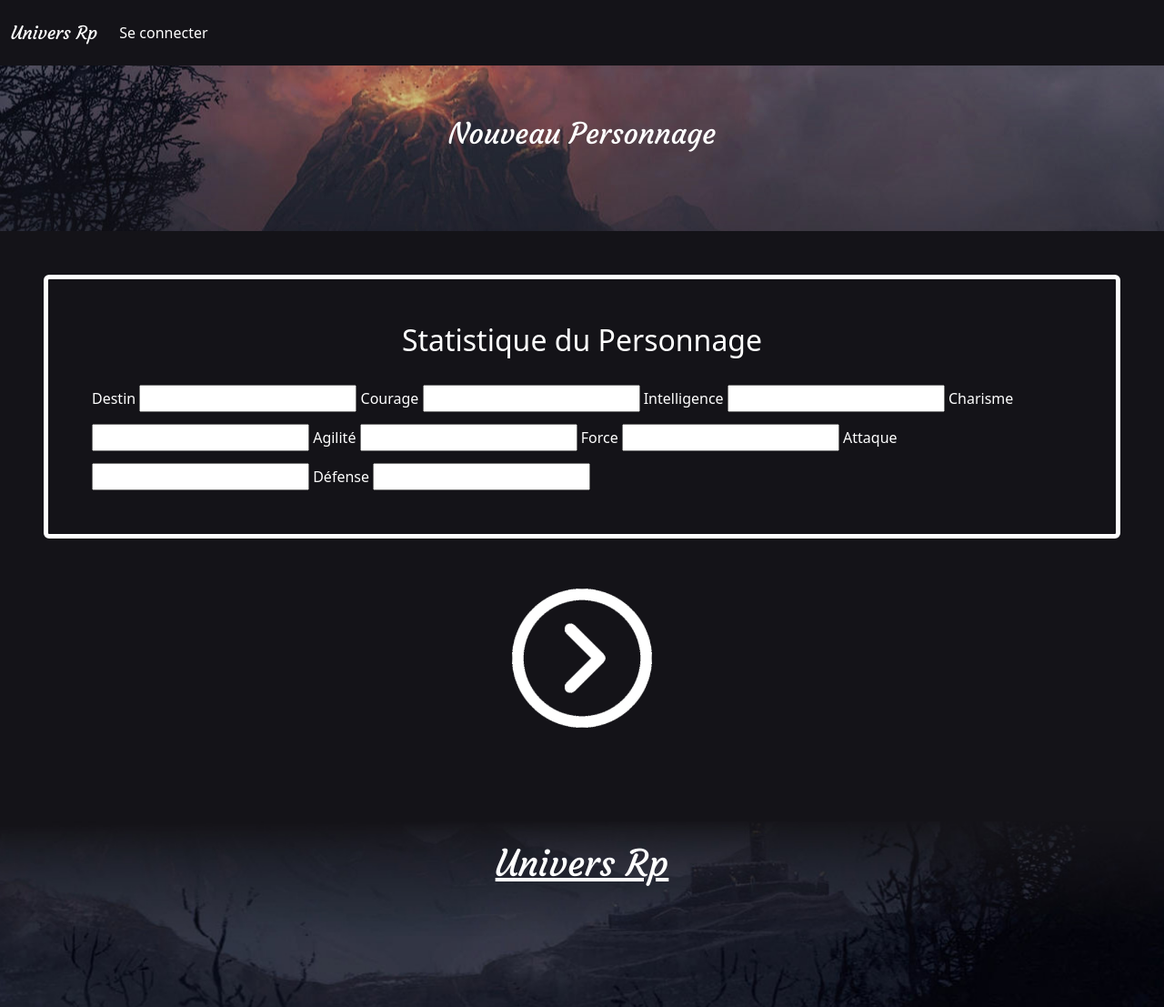
After one commit to Arthurgdct/Univers-Rp, a PHP site: page /nouveauPersonnageStat.php in a window 1280 px wide. The commit adds this page. Shown: the whole page at 91% size. Run offline with PHP 8.4, Linux system fonts and the light colour scheme.

Commit message:
Ajout de la page equipement et stuff avec leur ctrl

```diff
--- /dev/null
+++ b/controllers/nouveauPersonnageEquipementCtrl.php
@@ -0,0 +1,4 @@
+<?php
+$activePage = 'Nouveau Personnage';
+include 'Includes/header.php';
+?>
--- /dev/null
+++ b/controllers/nouveauPersonnageStatCtrl.php
@@ -0,0 +1,4 @@
+<?php
+$activePage = 'Nouveau Personnage';
+include 'Includes/header.php';
+?>
--- a/nouveauPersonnage.php
+++ b/nouveauPersonnage.php
@@ -4,8 +4,8 @@ include 'controllers/nouveauPersonnageCtrl.php'
 <main>
     <form action="" method="post">
         <div class="border border-white border-5 rounded mt-5 mx-5 p-5">
-            <div class="text-center mb-5">
-                <h1 class="fs-5">Identité du personnage:</h1>
+            <div class="text-center mb-3">
+                <h1>Identité du personnage:</h1>
             </div>
 
             <label for="firstname">Prénom</label>
@@ -45,7 +45,7 @@ include 'controllers/nouveauPersonnageCtrl.php'
             </div>
         </div>
         <div class="d-flex justify-content-center mt-5">
-            <input type="button" value="Connexion" class="btn border-white border-5 text-white w-75 mb-3">
+            <a href="nouveauPersonnageStat.php" type="button" value="Connexion" class="btn w-50 mb-3"><img class="w-25" src="assets/img/318275.png" alt="fleche suivant"></a>
         </div>
     </form>
 </main>
--- /dev/null
+++ b/nouveauPersonnageStat.php
@@ -0,0 +1,34 @@
+<?php
+include 'controllers/nouveauPersonnageStatCtrl.php'
+?>
+<main>
+    <div class="border border-white border-5 rounded mt-5 mx-5 mb-3 p-5">
+        <div class="text-center mb-3">
+            <h2>Statistique du Personnage</h2>
+        </div>
+        <form action="" method="POST">
+            <label for="destiny">Destin</label>
+            <input type="text" name="destiny" id="destiny">
+            <label for="courage" class="mt-3">Courage</label>
+            <input type="text" name="courage" id="courage">
+            <label for="intelligence" class="mt-3">Intelligence</label>
+            <input type="text" name="intelligence" id="intelligence">
+            <label for="charisma" class="mt-3">Charisme</label>
+            <input type="text" name="charisma" id="charisma">
+            <label for="agility" class="mt-3">Agilité</label>
+            <input type="text" name="agility" id="agility">
+            <label for="strengt" class="mt-3">Force</label>
+            <input type="text" name="strengt" id="strengt">
+            <label for="attack" class="mt-3">Attaque</label>
+            <input type="text" name="attack" id="attack">
+            <label for="defense" class="mt-3">Défense</label>
+            <input type="text" name="defense" id="defense">
+        </form>
+    </div>
+    <div class="d-flex justify-content-center mt-5">
+        <a href="nouveauPersonnageEquipement.php" type="button" value="Connexion" class="btn w-50 mb-3"><img class="w-25" src="assets/img/318275.png" alt="fleche suivant"></a>
+    </div>
+</main>
+<?php
+include 'Includes/footer.php'
+?>
```
Also changed, not shown: index.php (+9 -3 lines), nouveauPersonnageEquipement.php (added, +28 -0 lines), assets/img/318275.png (added).
